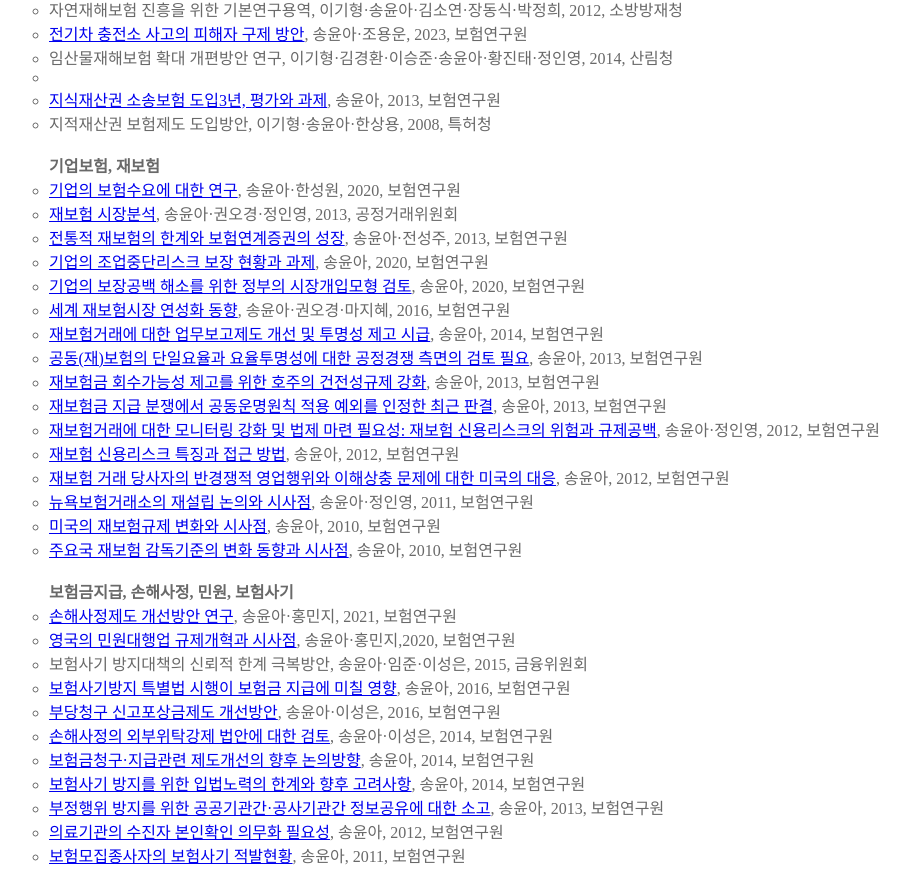
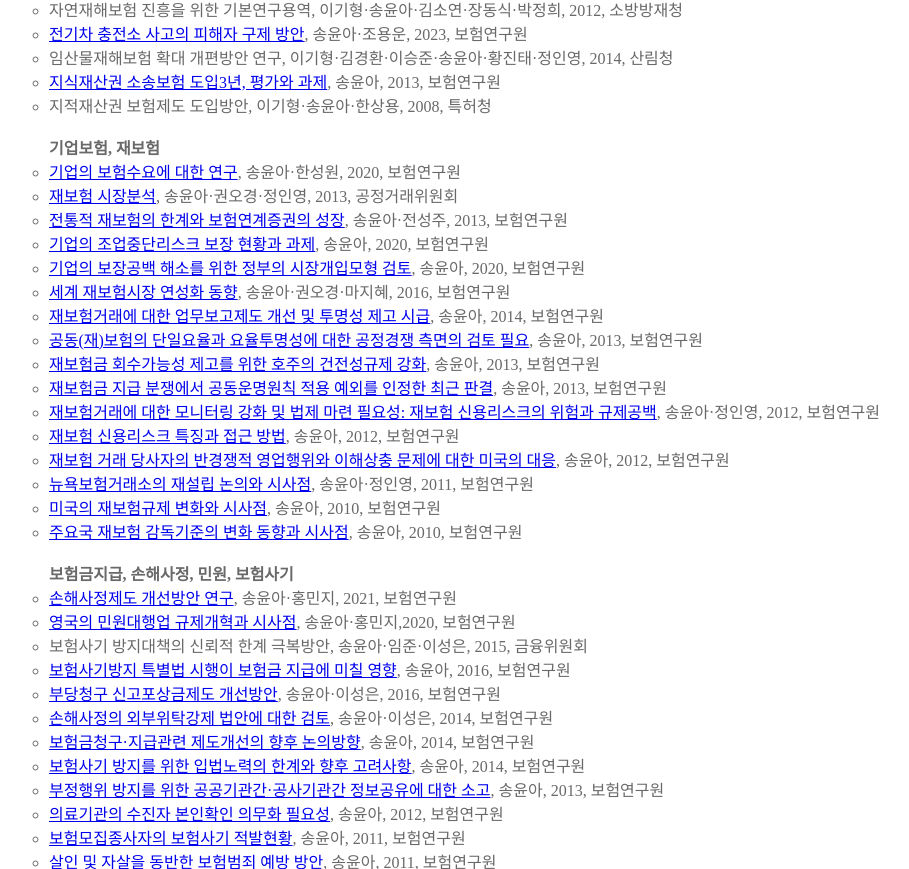
Before and after one commit to doucement/doucement.github.io, a plain HTML site: page index.html in a window 1280 px wide. Shown: the part 958-1827 px from the top of the page, without its empty margins (305-1214 px from the left). Drawn offline with Linux system fonts and the light colour scheme.

Commit message:
Add files via upload

```diff
--- a/index.html
+++ b/index.html
@@ -92,7 +92,7 @@
 			<li><a href="재난지역 선포 및 지원 제도의 정치적 남용과 사마리아인 딜레마.pdf">재난지역 선포 및 지원 제도의 정치적 남용과 사마리아인 딜레마</a>, 송윤아, 2012, 보험연구원</li>
 			<li>자연재해보험 진흥을 위한 기본연구용역, 이기형·송윤아·김소연·장동식·박정희, 2012, 소방방재청</li>
 			<li><a href="전기차 충전소 사고의 피해자 구제 방안.pdf">전기차 충전소 사고의 피해자 구제 방안</a>, 송윤아·조용운, 2023, 보험연구원</li>
-                                      <li>임산물재해보험 확대 개편방안 연구, 이기형·김경환·이승준·송윤아·황진태·정인영, 2014, 산림청<li>
+                                      <li>임산물재해보험 확대 개편방안 연구, 이기형·김경환·이승준·송윤아·황진태·정인영, 2014, 산림청</li>
 			<li><a href="지식재산권 소송보험 도입3년, 평가와 과제.pdf">지식재산권 소송보험 도입3년, 평가와 과제</a>, 송윤아, 2013, 보험연구원</li>
 			<li>지적재산권 보험제도 도입방안, 이기형·송윤아·한상용, 2008, 특허청</li>
                                           </br>
```
